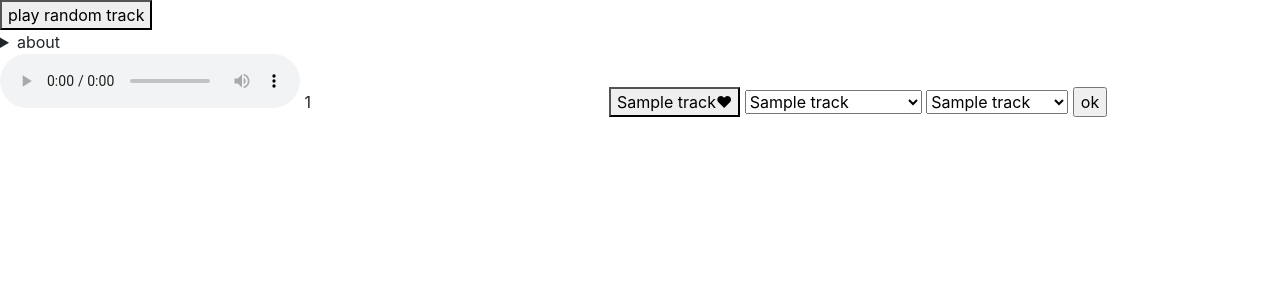
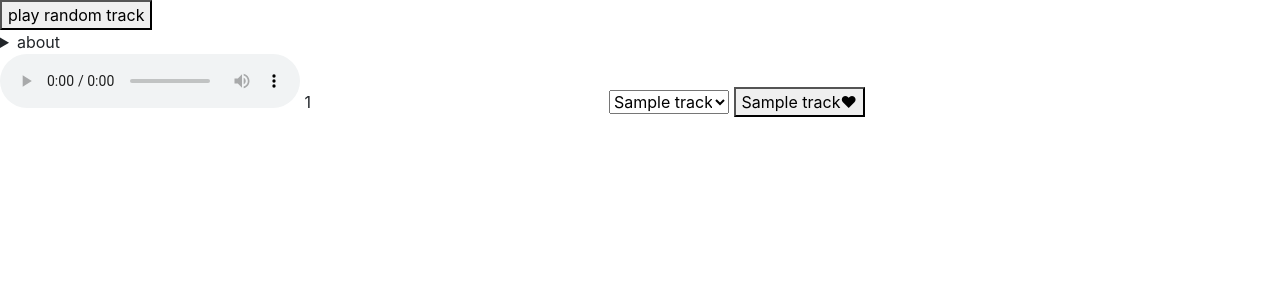
Before and after one commit to vetsinen/l1player, a Flask app: template templates/index.html in a window 1280 px wide. Shown: the top 300 px of the page. Run offline with Flask 2, Linux system fonts and the light colour scheme; the template is opened without the code that fills it: most values are stand-ins (such as "Sample title", 1, 10 or a date in 2020).

Commit message:
likes added

```diff
--- a/app.py
+++ b/app.py
@@ -1,6 +1,6 @@
 from flask import Flask
 from flask import render_template
-from orm import get_tracks, save_opinion
+from orm import get_tracks, save_opinion, save_vote
 
 app = Flask(__name__)
 
@@ -20,13 +20,18 @@ def index():
     return render_template('index.html', tracks=get_tracks())
 
 
-@app.route('/opinion/<track>/<genre>/<velocity>', methods=['POST'])
-def opinion(track, genre, velocity):
+@app.route('/opinion/<track>/<genre>', methods=['POST'])
+def opinion(track, genre):
+    velocity = 'normal'
     msg = f"track {track} is a {genre} with {velocity} velocity"
     print(msg)
     save_opinion(track, genre, velocity)
     return msg
 
+@app.route('/vote/<track>', methods=['POST'])
+def vote(track):
+    save_vote(track)
+    return 'voted'
 
 if __name__ == '__main__':
     app.run()
--- a/static/main.js
+++ b/static/main.js
@@ -38,13 +38,10 @@ function playRandomTrack() {
 function send(track) {
     let http = new XMLHttpRequest();
     let params = '';
-    let url = 'opinion/'+track+'/'
+    let url = 'opinion/' + track + '/'
         + document.getElementById(track).getElementsByClassName('genre')[0].value
-        + '/' + document.getElementById(track).getElementsByClassName('velocity')[0].value;
-
+    ;//+ '/' + document.getElementById(track).getElementsByClassName('velocity')[0].value;
     http.open('POST', url, true);
-
-    //Send the proper header information along with the request
     http.setRequestHeader('Content-type', 'application/x-www-form-urlencoded');
 
     http.onreadystatechange = function () {//Call a function when the state changes.
@@ -55,3 +52,20 @@ function send(track) {
     console.log(track);
     http.send(params);
 }
+
+function like(track) {
+    console.log('track  ' + track);
+    let votes = parseInt(document.getElementById(track).getElementsByClassName('votes')[0].value)+1;
+
+    let http = new XMLHttpRequest();
+    let params = '';
+    let url = 'vote/' + track;
+    http.open('POST', url, true);
+    http.setRequestHeader('Content-type', 'application/x-www-form-urlencoded');
+    http.send(params);
+    document.getElementById(track).getElementsByClassName('votes')[0].innerHTML = votes + '❤';
+    document.getElementById(track).getElementsByClassName('votes')[0].disabled = 'disabled';
+
+
+    console.log('track liked ' + votes);
+}
--- a/templates/index.html
+++ b/templates/index.html
@@ -20,7 +20,7 @@
             management. it allows any user indicate genre and velocity of melody after listening it. this estimation is
             saved to db. and using this categories another users will be able to filter music they will listen.</p>
 
-            <p>this project implemented by using python-framework flask and sqlite db and pure javascript. you are welcome
+        <p>this project implemented by using python-framework flask and sqlite db and pure javascript. you are welcome
             to suggest ideas and feedbacks in issue-tracker of this repository</p>
     </details>
     <a href=""></a>
@@ -28,15 +28,14 @@
 {% for track in tracks %}
     <div id="{{ track[0] }}">
         <audio controls>
-            <source src="https://github.com/vetsinen/l1player/blob/master/static/mp3/{{ track[0] }}.mp3?raw=true" type="audio/mpeg">
+            <source src="https://github.com/vetsinen/l1player/blob/master/static/mp3/{{ track[0] }}.mp3?raw=true" ype="audio/mpeg">
+{#                <source src="static/mp3/{{ track[0] }}.mp3" ype="audio/mpeg">#}
+
         </audio>
-        <span class="songname">{{ track[0] }}</span>
-        <button id="like">{{ track[3] }}❤</button>
-        <select class="genre">
-            {% if tracks[1]|length %}
-                <option value="{{ track[1] }}" selected="selected">{{ track[1] }}</option>
-            {% endif %}
-            <option disabled>choose genre</option>
+        <span class="songname"> {{ track[0] }}</span>
+        <select class="genre" onchange="send('{{ track[0] }}')" style="max-width: 120px">
+            <option value="{{ track[1] }}" selected="selected">{{ track[1] }}</option>
+            {#            <option disabled>choose genre</option>#}
             <option value="popular">popular</option>
             <option value="merengue">merengue</option>
             <option value="salsa cubana">salsa cubana</option>
@@ -52,20 +51,19 @@
             <option value="son">son</option>
             <option value="semba">semba</option>
             <option value="douceur">douceur</option>
+        </select>
+        <button class="votes" value="{{ track[3] }}" onclick="like('{{ track[0] }}')">{{ track[3] }}❤</button>
 
-        </select>
 
-        <select class="velocity">
-            {% if tracks[2]|length %}
-                <option value="{{ track[2] }}" selected="selected">{{ track[2] }}</option>
-            {% endif %}
-            <option disabled>choose velocity</option>
-            <option value="slow">slow</option>
-            <option value="normal">normal</option>
-            <option value="fast">fast</option>
-        </select>
-
-        <input onclick="send('{{ track[0] }}')" type="button" value="ok">
+        {#        <select class="velocity">#}
+        {#            {% if tracks[2]|length %}#}
+        {#                <option value="{{ track[2] }}" selected="selected">{{ track[2] }}</option>#}
+        {#            {% endif %}#}
+        {#            <option disabled>choose velocity</option>#}
+        {#            <option value="slow">slow</option>#}
+        {#            <option value="normal">normal</option>#}
+        {#            <option value="fast">fast</option>#}
+        {#        </select>#}
     </div>
 {% endfor %}
 
```
Also changed, not shown: orm.py (+13 -2 lines), 1 other file.
